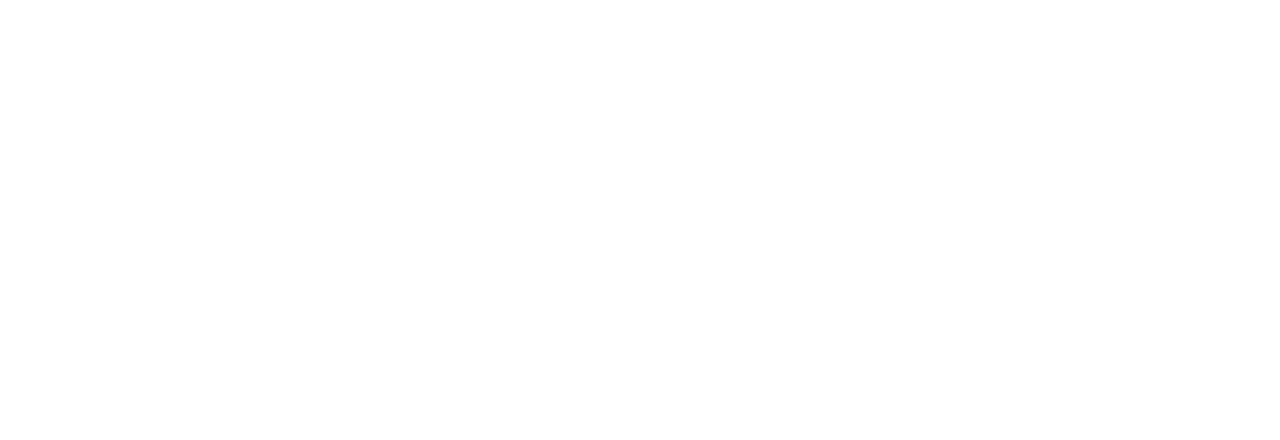
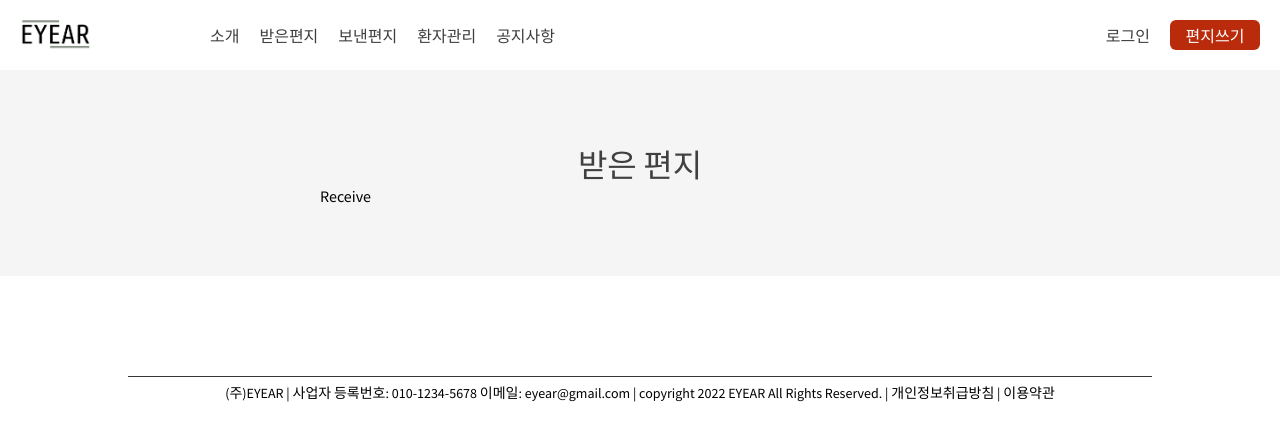
Before and after one commit to eyear22/eyear_frontend, a React (Create React App) app: page /receive in a window 1280 px wide. Before the commit this address had no page. Shown: the top 440 px of the page. Built offline with nearby package versions, Linux system fonts and the light colour scheme.

Commit message:
[FEAT] 받은편지 페이지 생성

```diff
--- a/src/App.js
+++ b/src/App.js
@@ -8,6 +8,7 @@
 import JoinUser from './pages/JoinUser';
 import JoinBusiness from './pages/JoinBusiness';
 import Detail from './pages/Detail';
+import Receive from './pages/Receive';
 
 const App = () => {
   return (
@@ -16,6 +17,7 @@
         <Route path="/" element={<Home />} />
         <Route path="/video" element={<Video />} />
         <Route path="/post" element={<Post />} />
+        <Route path="/receive" element={<Receive />} />
         <Route path="/videoDetail" element={<VideoDetail />} />
         <Route path="/detail/:postId" element={<Detail />} />
         <Route path="/login" element={<Login />} />
--- a/src/components/home/Header.js
+++ b/src/components/home/Header.js
@@ -23,16 +23,18 @@
         <Image src={Logo} onClick={goHome} />
         <Center toggle={toggle}>
           <MenuItem>소개</MenuItem>
-          <MenuItem>받은편지</MenuItem>
+          <StyledLink to="/receive">
+            <MenuItem>받은편지</MenuItem>
+          </StyledLink>
           <MenuItem>보낸편지</MenuItem>
           <MenuItem>환자관리</MenuItem>
           <MenuItem>공지사항</MenuItem>
         </Center>
       </Wrap>
       <Right toggle={toggle}>
-        <Link to="/login">
+        <StyledLink to="/login">
           <AuthText>로그인</AuthText>
-        </Link>
+        </StyledLink>
         <Button onClick={goPost}>편지쓰기</Button>
       </Right>
       <Hamburger onClick={() => setToggle(!toggle)}>
@@ -120,4 +122,9 @@
   ${tablet({ display: 'block' })}
 `;
 
+const StyledLink = styled(Link)`
+  text-decoration: none;
+  color: #000;
+`;
+
 export default Header;
--- a/src/components/login/ButtomArea.js
+++ b/src/components/login/ButtomArea.js
@@ -29,12 +29,12 @@
   flex-direction: column;
 `;
 
-const Title = styled.text`
+const Title = styled.div`
   font-size: 14px;
   font-weight: bold;
 `;
 
-const SubTitle = styled.text`
+const SubTitle = styled.div`
   margin-top: 3px;
   font-size: 12px;
 `;
--- a/src/components/login/SmallMenu.js
+++ b/src/components/login/SmallMenu.js
@@ -28,7 +28,7 @@
   margin-bottom: 28px;
 `;
 
-const Text = styled.text`
+const Text = styled.div`
   font-size: 12px;
   padding: 0 5px;
   ${mobile({ fontSize: 10 })}
--- /dev/null
+++ b/src/pages/Receive.js
@@ -0,0 +1,8 @@
+import styled from 'styled-components';
+import Layout from '../components/common/Layout';
+
+const Receive = () => {
+  return <Layout title="받은 편지">Receive</Layout>;
+};
+
+export default Receive;
```
